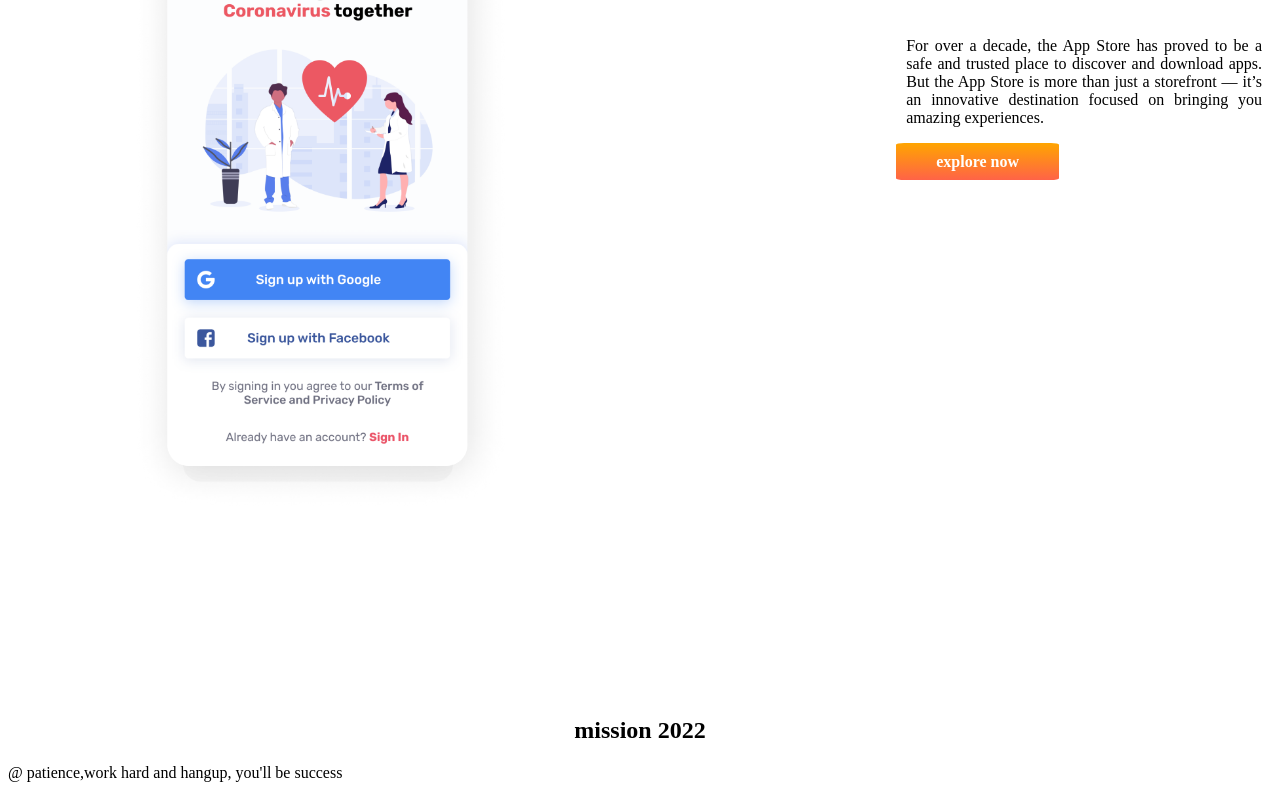
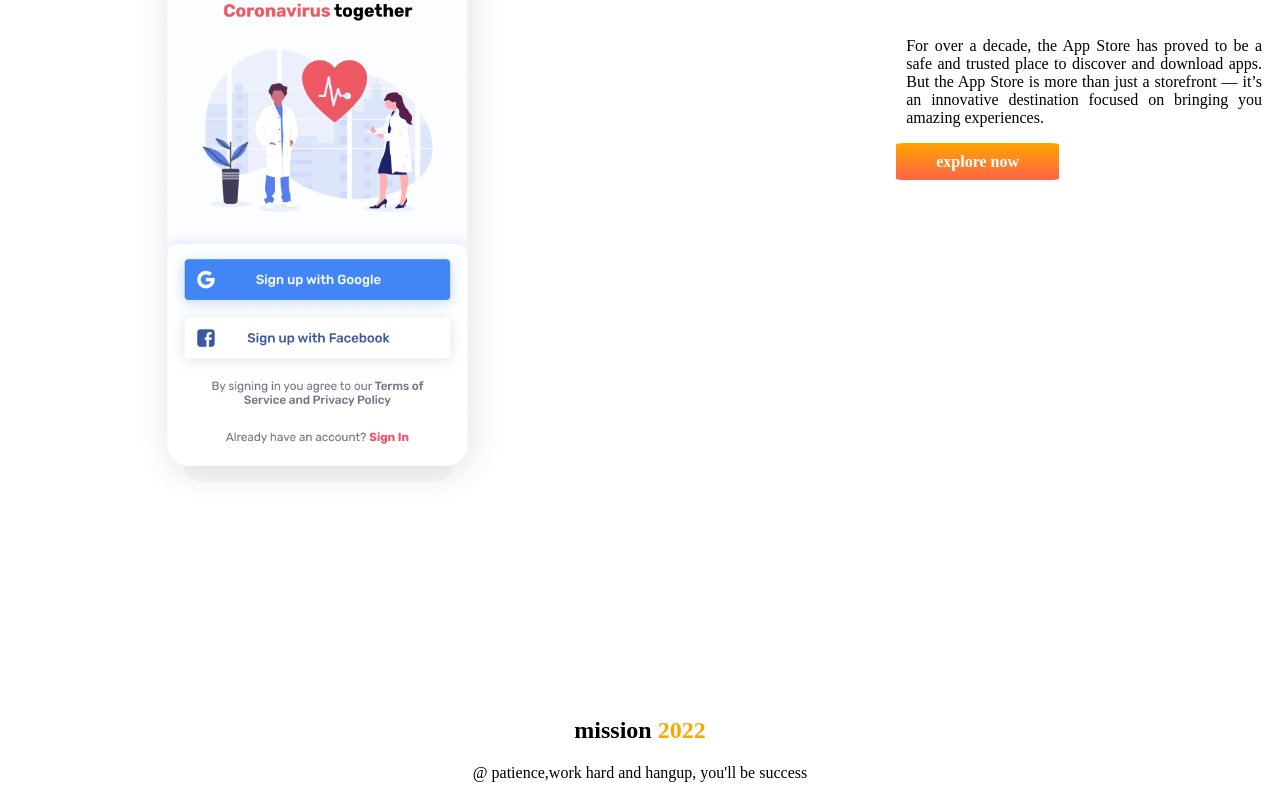
Before and after one commit to musfecur/web-developer-mission-2022, a plain HTML site: page index.html in a window 1280 px wide. Shown: the part 2707-3505 px from the top of the page. Drawn offline with Linux system fonts and the light colour scheme.

Commit message:
first assignment added

```diff
--- a/index.html
+++ b/index.html
@@ -80,7 +80,7 @@
         </div>
     </section>
     <section class="flexible-container">
-        <div class="half-width">
+        <div class="half-width" appilication>
             <h1>
                 understand our goal community
             </h1>
@@ -117,8 +117,9 @@
     </section>
     <footer>
         <div>
-            <h2> mission 2022</h2>
-            <p> @ patience,work hard and hangup, you'll be success</p>
+            <h2> mission <span class="orange-color">2022</span>
+            </h2>
+            <p class="center"> @ patience,work hard and hangup, you'll be success</p>
         </div>
     </footer>
 
--- a/style.css
+++ b/style.css
@@ -43,3 +43,6 @@ p{
 .design-item{
     border-left: 5px solid tomato;
     }
+    .center{
+        text-align: center;
+    }
```
